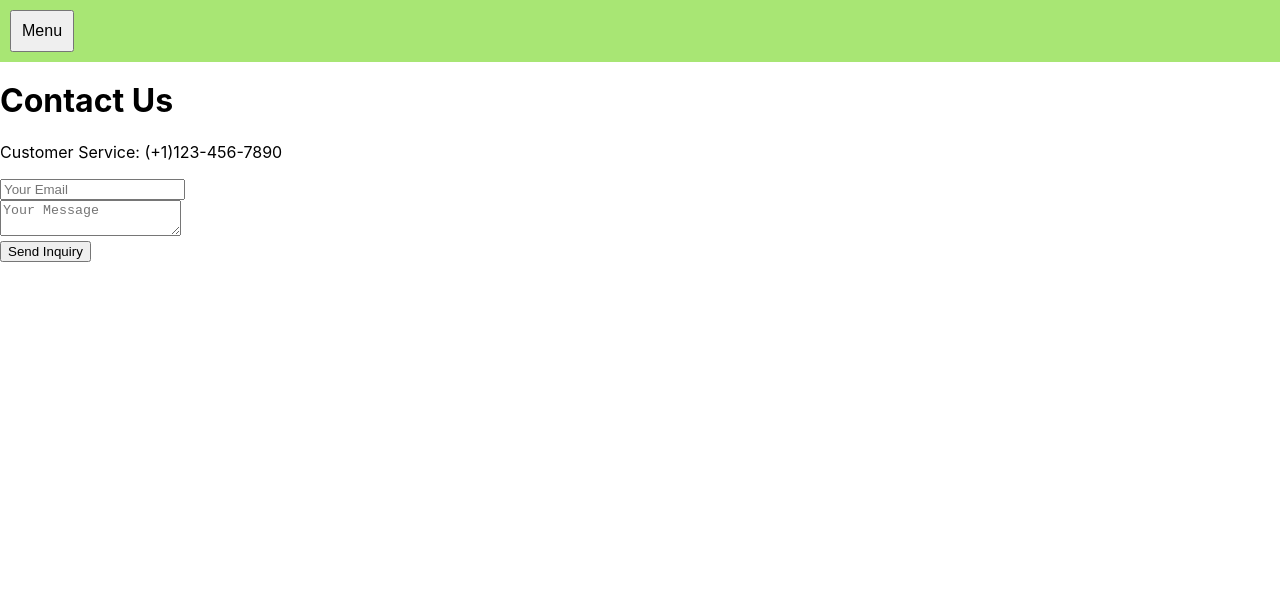
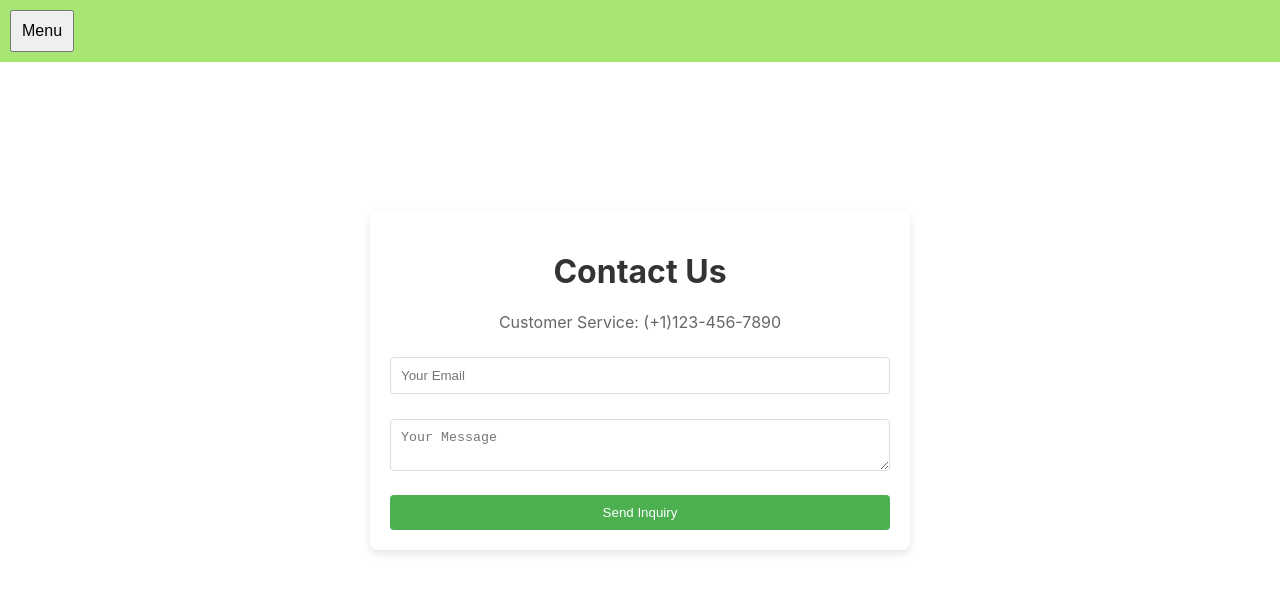
Before and after one commit to tdalbavie/Forum, a React (Create React App) app in the folder client/: page /contact in a window 1280 px wide. Shown: the top 592 px of the page. Built offline with nearby package versions, Linux system fonts and the light colour scheme.

Commit message:
finished about page

```diff
--- /dev/null
+++ b/client/src/pages/AboutPage.css
@@ -0,0 +1,42 @@
+/* AboutPage.css */
+
+.about-container {
+    display: flex;
+    flex-direction: column; /* Stack elements vertically */
+    align-items: center; /* Center-align items */
+    padding-top: 60px;
+    text-align: center; /* Center-align text */
+    max-width: 800px; /* Optimal reading width */
+    margin: 0 auto; /* Center the container on the page */
+    font-family: 'Arial', sans-serif; /* Consistent font */
+  }
+
+  .about-image {
+    max-width: 100%; /* Responsive image size */
+    height: auto; /* Maintain aspect ratio */
+    border-radius: 10px; /* Optional: rounded corners for the image */
+    margin-bottom: 20px; /* Space between the image and text */
+    margin-top: 20px;
+  }
+
+  .about-text {
+    background-color: #f4f4f4; /* Light background for the text area */
+    padding: 20px;
+    border-radius: 8px; /* Rounded corners for the text box */
+    box-shadow: 0 4px 8px rgba(0, 0, 0, 0.1); /* Subtle shadow for depth */
+  }
+
+  .about-text h1, .about-text h2 {
+    color: #2a5934; /* Dark green, fitting the avocado theme */
+  }
+
+  .about-text p {
+    color: #666; /* Dark gray for readable text */
+    line-height: 1.6; /* Increased line height for better readability */
+  }
+
+  @media (max-width: 767px) {
+    .about-container {
+      padding: 20px;
+    }
+  }
--- a/client/src/pages/AboutPage.js
+++ b/client/src/pages/AboutPage.js
@@ -1,14 +1,15 @@
 import React from 'react';
 import Navbar from '../components/Navbar';
-//import '../generalCSS.css'; // Link to the CSS file
-//import './AboutPage.css'; // Link to the CSS file
+import './AboutPage.css'; // Import the CSS here
+import avocadoImage from '../images/zutanoAvocado.jpeg';
+
 
 const AboutPage = () => {
   return (
     <>
       <Navbar />
-    <div className="about-container" style={{ paddingTop: '60px' }}>
-      <img src="path_to_image.jpg" alt="About Us" className="about-image" />
+      <div className="about-container">
+        <img src={avocadoImage} alt="About Us" className="about-image" />
         <div className="about-text">
           <h1>Mission Statement</h1>
           <p>Our mission is to spread the love and knowledge of avocados to the world.</p>
--- /dev/null
+++ b/client/src/pages/ContactPage.css
@@ -0,0 +1,61 @@
+/* ContactPage.css */
+
+.contact-container {
+    padding-top: 60px;
+    display: flex;
+    justify-content: center;
+    align-items: center;
+    min-height: 80vh; /* Adjust based on navbar height and footer if any */
+  }
+
+  .contact-form {
+    width: 100%;
+    max-width: 500px;
+    padding: 20px;
+    box-shadow: 0 4px 8px rgba(0, 0, 0, 0.1);
+    border-radius: 8px;
+    background-color: #fff;
+  }
+
+  .contact-form h1 {
+    text-align: center;
+    color: #333;
+  }
+
+  .contact-form p {
+    text-align: center;
+    color: #666;
+    margin-bottom: 20px;
+  }
+
+  .contact-form input,
+  .contact-form textarea {
+    width: 100%;
+    padding: 10px;
+    margin-top: 5px;
+    margin-bottom: 20px;
+    border: 1px solid #ddd;
+    border-radius: 4px;
+    box-sizing: border-box; /* Include padding and border in the element's width */
+  }
+
+  .contact-form button {
+    width: 100%;
+    padding: 10px;
+    background-color: #4CAF50; /* A nice green */
+    color: white;
+    border: none;
+    border-radius: 4px;
+    cursor: pointer;
+    transition: background-color 0.3s ease;
+  }
+
+  .contact-form button:hover {
+    background-color: #45a049; /* A slightly darker green on hover */
+  }
+
+  @media (max-width: 767px) {
+    .contact-form {
+      padding: 10px;
+    }
+  }
--- a/client/src/pages/ContactPage.js
+++ b/client/src/pages/ContactPage.js
@@ -1,7 +1,7 @@
 import React, { useState } from 'react';
 import Navbar from '../components/Navbar';
 //import '../generalCSS.css'; // Link to the CSS file
-//import './ContactPage.css'; // Link to the CSS file
+import './ContactPage.css';
 
 const ContactPage = () => {
   const [email, setEmail] = useState('');
@@ -15,15 +15,13 @@ const ContactPage = () => {
   return (
     <>
       <Navbar />
-    <div style={{ paddingTop: '60px' }}>
+      <div className="contact-container">
         <div className="contact-form">
           <h1>Contact Us</h1>
           <p>Customer Service: (+1)123-456-7890</p>
           <form onSubmit={handleSubmit}>
             <input type="email" placeholder="Your Email" value={email} onChange={(e) => setEmail(e.target.value)} required />
-          <br></br>
             <textarea placeholder="Your Message" value={message} onChange={(e) => setMessage(e.target.value)} required />
-          <br></br>
             <button type="submit">Send Inquiry</button>
           </form>
         </div>
```
Lines whose indentation alone changed are shown as unchanged.
